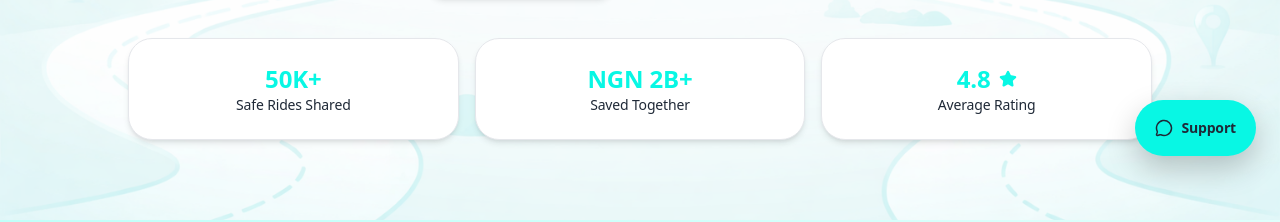
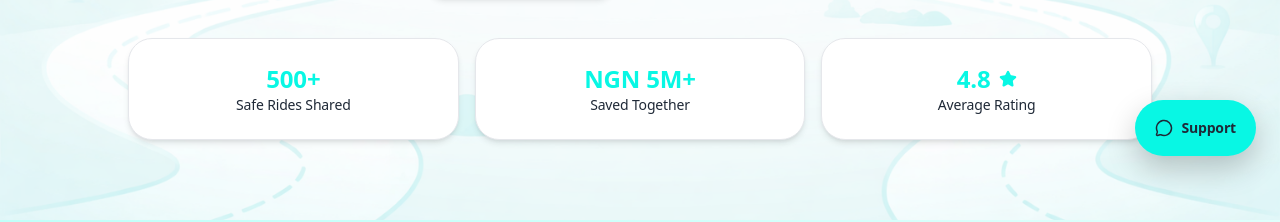
Before and after one commit to MAYII-XCHANGE/feyride-website, a React (Vite) app: page / in a window 1280 px wide. Shown: the part 620-842 px from the top of the page. Built offline with nearby package versions, Linux system fonts and the light colour scheme.

Commit message:
stats changed

```diff
--- a/src/pages/Home.jsx
+++ b/src/pages/Home.jsx
@@ -98,8 +98,8 @@ export default function Home() {
       { icon: Star, title: t('home.guest.features.3.title'), desc: t('home.guest.features.3.desc') },
     ],
     stats: [
-      { number: '50K+', label: t('home.guest.stats.0') },
-      { number: 'NGN 2B+', label: t('home.guest.stats.1') },
+      { number: '500+', label: t('home.guest.stats.0') },
+      { number: 'NGN 5M+', label: t('home.guest.stats.1') },
       { number: '4.8', label: t('home.guest.stats.2') },
     ],
   };
@@ -116,8 +116,8 @@ export default function Home() {
       { icon: CreditCard, title: t('home.host.features.3.title'), desc: t('home.host.features.3.desc') },
     ],
     stats: [
-      { number: '50K+', label: t('home.host.stats.0') },
-      { number: 'NGN 2B+', label: t('home.host.stats.1') },
+      { number: '500+', label: t('home.host.stats.0') },
+      { number: 'NGN 5M+', label: t('home.host.stats.1') },
       { number: '4.8', label: t('home.host.stats.2') },
     ],
     visual: 'Host',
```
